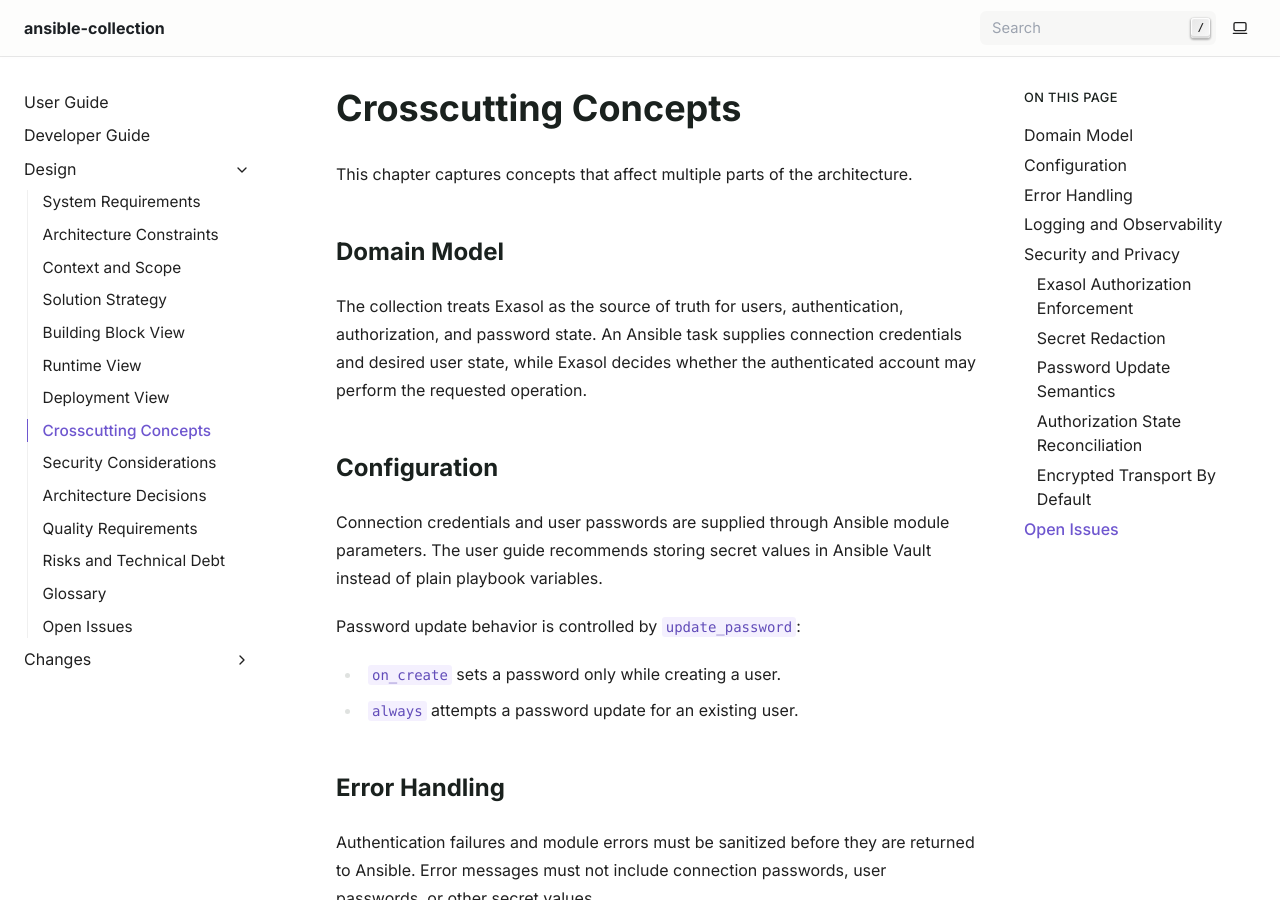
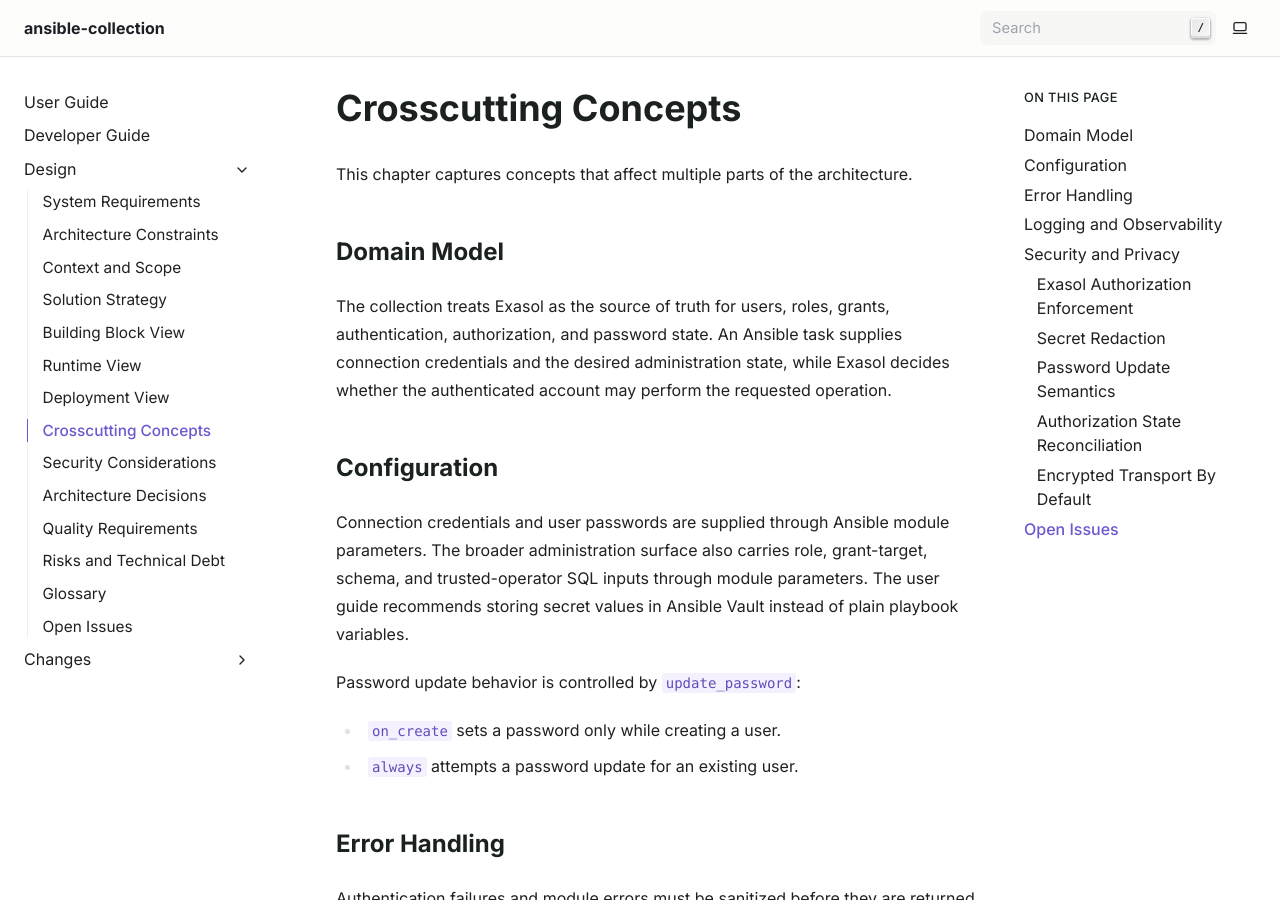
Before and after one commit to exasol/ansible-collection, a Sphinx documentation site: the page built from doc/design/crosscutting_concepts.md, in a window 1280 px wide and 900 px high. Built offline with Sphinx 7.4.7, drawn with Linux system fonts in a browser that asks for light colours; some of the changed text lies outside the part shown.

Commit message:
Ensure consistent design & requirements

```diff
--- a/doc/design/crosscutting_concepts.md
+++ b/doc/design/crosscutting_concepts.md
@@ -4,11 +4,11 @@ This chapter captures concepts that affect multiple parts of the architecture.
 
 ## Domain Model
 
-The collection treats Exasol as the source of truth for users, authentication, authorization, and password state. An Ansible task supplies connection credentials and desired user state, while Exasol decides whether the authenticated account may perform the requested operation.
+The collection treats Exasol as the source of truth for users, roles, grants, authentication, authorization, and password state. An Ansible task supplies connection credentials and the desired administration state, while Exasol decides whether the authenticated account may perform the requested operation.
 
 ## Configuration
 
-Connection credentials and user passwords are supplied through Ansible module parameters. The user guide recommends storing secret values in Ansible Vault instead of plain playbook variables.
+Connection credentials and user passwords are supplied through Ansible module parameters. The broader administration surface also carries role, grant-target, schema, and trusted-operator SQL inputs through module parameters. The user guide recommends storing secret values in Ansible Vault instead of plain playbook variables.
 
 Password update behavior is controlled by `update_password`:
 
@@ -85,7 +85,7 @@ Needs: impl, utest
 ### Authorization State Reconciliation
 `dsn~authorization-state-reconciliation~1`
 
-The collection reads current Exasol metadata before planning user or role lifecycle SQL and emits statements only when the requested security-relevant state differs from the current state.
+The collection reads current Exasol metadata before planning user, role, or grant lifecycle SQL and emits statements only when the requested security-relevant state differs from the current state.
 
 Status: draft
 
@@ -97,7 +97,7 @@ Needs: impl, utest, itest
 ### Encrypted Transport By Default
 `dsn~encrypted-transport-by-default~1`
 
-Shared connection handling always enables pyexasol encryption and keeps certificate validation enabled by default while still allowing explicit CA-certificate or fingerprint-based trust configuration.
+Shared connection handling always enables pyexasol encryption and requires certificate validation for every supported connection path. Operators establish trust only through explicit CA-certificate or certificate-fingerprint configuration.
 
 Status: draft
 
```
Also changed, not shown: doc/design/security_considerations.md (+4 -4 lines), doc/system_requirements.md (+13 -10 lines).
